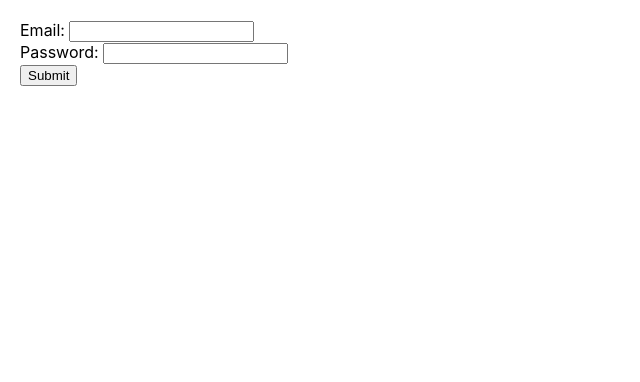
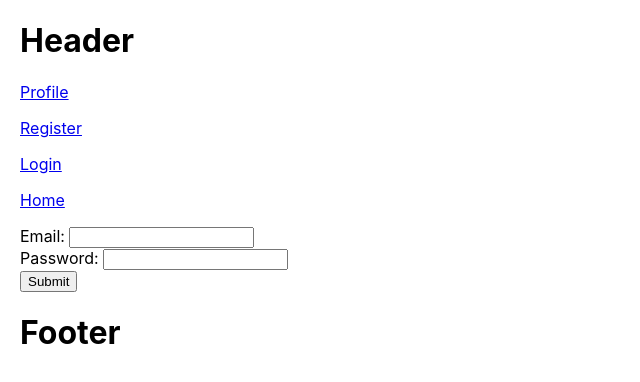
Before and after one commit to digital-self/Digitalself_React_Web, a React (Create React App) app in the folder site-src-files/: page /login in a window 1280 px wide. Shown: the top 382 px of the page, without its empty margins (0-640 px from the left). Built offline with nearby package versions, Linux system fonts and the light colour scheme.

Commit message:
use layout in all existing components

```diff
--- a/site-src-files/src/ReactJs/components/authentication/Login.js
+++ b/site-src-files/src/ReactJs/components/authentication/Login.js
@@ -1,6 +1,7 @@
 import React from 'react';
 import { login } from '../../api_calls/ApiCalls';
 import { Redirect } from 'react-router-dom';
+import Layout from '../layouts/Layout';
 
 class Login extends React.Component {
     constructor(props) {
@@ -40,6 +41,7 @@ class Login extends React.Component {
             return <Redirect to='/login' />
         }
 
+        const Login = () => {
             return (
                 <div>
                     <form onSubmit={this.submitHandler}>
@@ -58,6 +60,13 @@ class Login extends React.Component {
                 </div>
             )
         }
+
+        return (
+            <Layout Content = {Login}>
+
+            </Layout>
+        )
+    }
 }
 
 export default Login;
--- a/site-src-files/src/ReactJs/components/authentication/Register.js
+++ b/site-src-files/src/ReactJs/components/authentication/Register.js
@@ -1,5 +1,6 @@
 import React from 'react';
 import { register } from '../../api_calls/ApiCalls';
+import Layout from '../layouts/Layout';
 
 class Register extends React.Component {
     constructor(props) {
@@ -37,6 +38,7 @@ class Register extends React.Component {
     }
 
     render() {
+        const Register = () => {
             return (
                 <div>
                     <form onSubmit={this.submitHandler}>
@@ -81,6 +83,13 @@ class Register extends React.Component {
                 </div>
             )
         }
+
+        return (
+            <Layout Content = {Register}>
+
+            </Layout>
+        )
+    }
 }
 
 export default Register;
--- a/site-src-files/src/ReactJs/components/layouts/partial/Header.js
+++ b/site-src-files/src/ReactJs/components/layouts/partial/Header.js
@@ -5,6 +5,10 @@ class Header extends React.Component {
         return (
             <div>
                 <h1>Header</h1>
+                <p><a href="/profile">Profile</a></p>
+                <p><a href="/register">Register</a></p>
+                <p><a href="/login">Login</a></p>
+                <p><a href="/">Home</a></p>
             </div>
         )
     }
```
Lines whose indentation alone changed are shown as unchanged.
